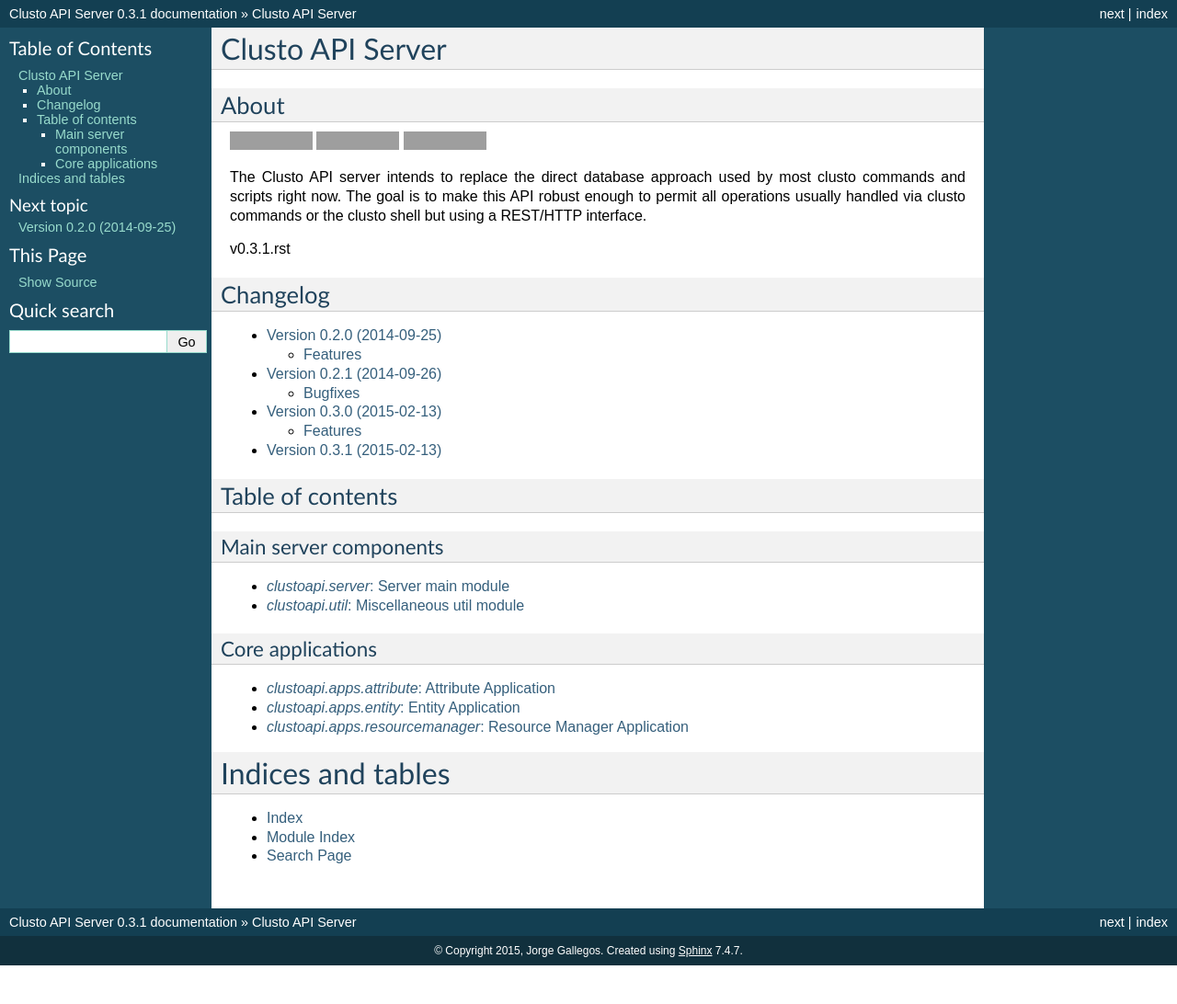
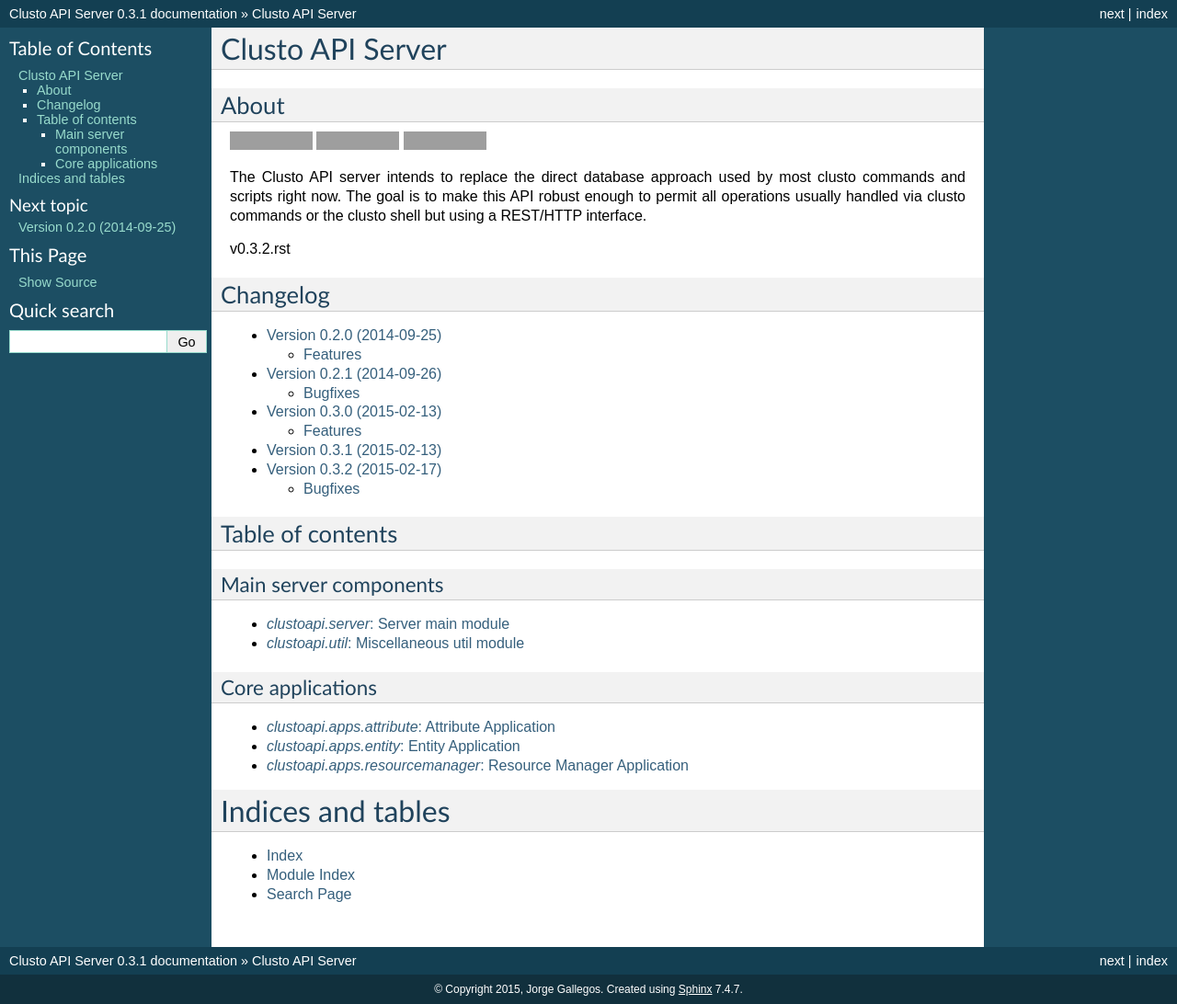
Before and after one commit to clusto/clusto-apiserver, a Sphinx documentation site: the page built from docs/index.rst, in a window 1280 px wide. Shown: the whole page at 92% size. Built offline with Sphinx 7.4.7, drawn with Linux system fonts in a browser that asks for light colours; before the commit the page ends 1050 px from its top, so only the background shows below that; grey boxes are pictures that could not be loaded.

Commit message:
Updating changelog

```diff
--- a/docs/changelog/current.rst
+++ b/docs/changelog/current.rst
@@ -1 +1 @@
-v0.3.1.rst
+v0.3.2.rst
--- /dev/null
+++ b/docs/changelog/v0.3.2.rst
@@ -0,0 +1,10 @@
+Version 0.3.2 (2015-02-17)
+--------------------------
+
+New bugfix release
+
+
+Bugfixes
+^^^^^^^^
+
+* Fixed slicing in pagination logic
```
